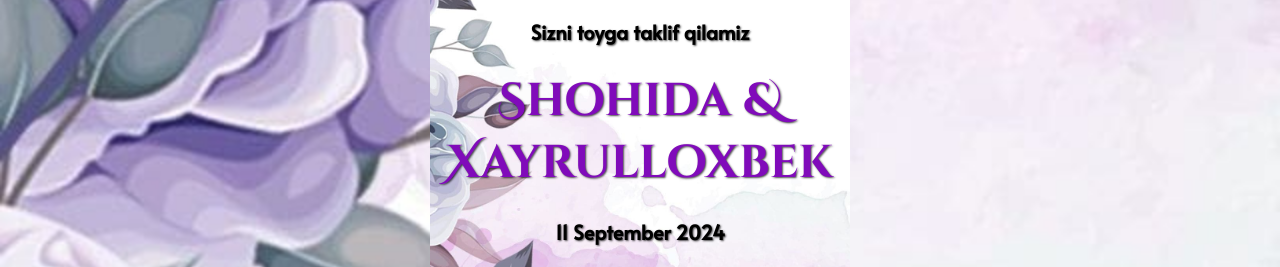
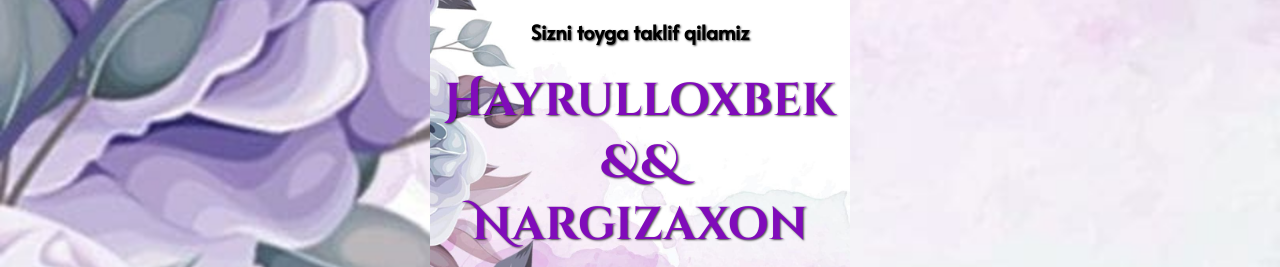
Before and after one commit to Anorboyev-Xayrullo/Wedding-day, a plain HTML site: page index.html in a window 1280 px wide. Shown: the part 332-599 px from the top of the page. Drawn offline with nearby package versions, Linux system fonts and the light colour scheme; a web font is replaced by a local one.

Commit message:
wedding-day

```diff
--- a/index.html
+++ b/index.html
@@ -30,7 +30,7 @@
       <section class="cover-page">
         <img src="./img/cover-img.png" alt="" class="cover-img" />
         <h4 class="wedding-cover-text">Sizni toyga taklif qilamiz</h4>
-        <h1 class="wedding-couple-name">Shohida & Xayrulloxbek</h1>
+        <h1 class="wedding-couple-name">Hayrulloxbek && Nargizaxon</h1>
         <h4 class="wedding-date">11 September 2024</h4>
         <a class="open-invitation" href="#opened"
           ><i class="fa-regular fa-envelope"></i>Taklifnonani Ochish</a
```
